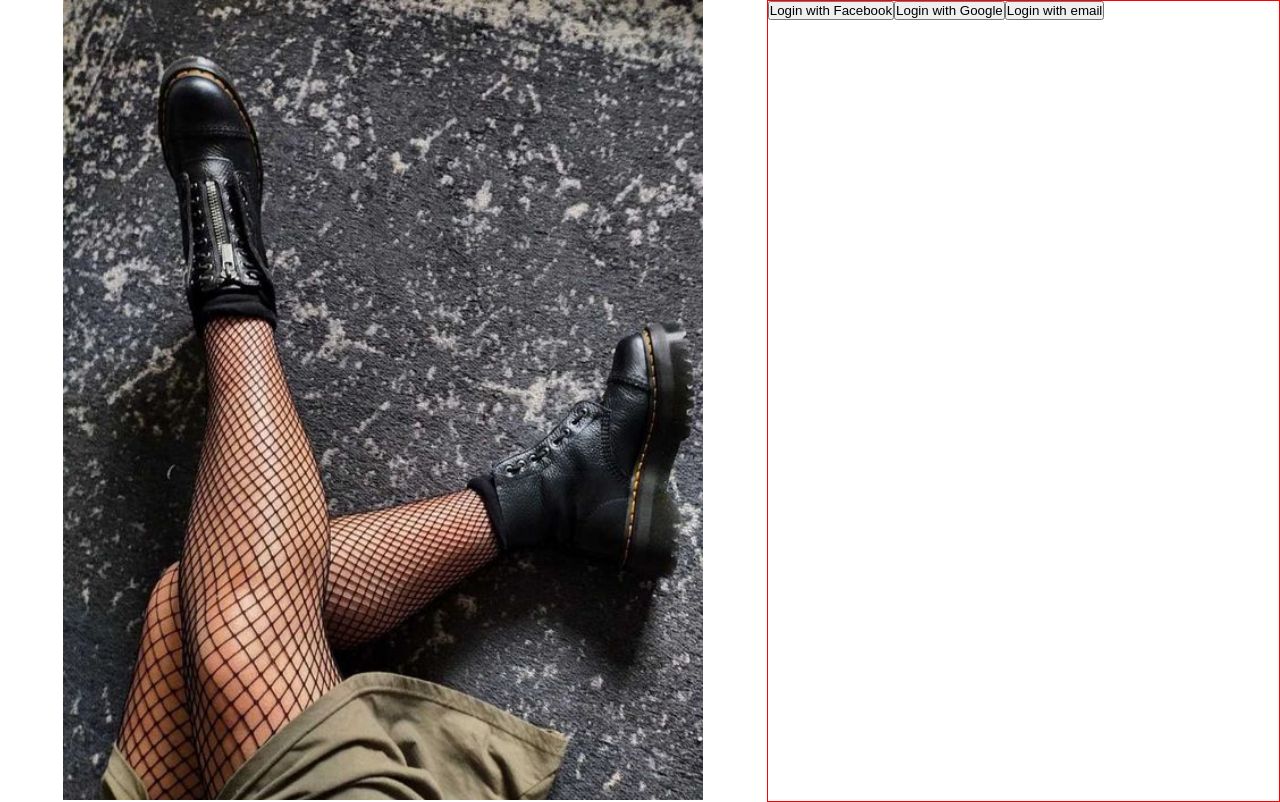
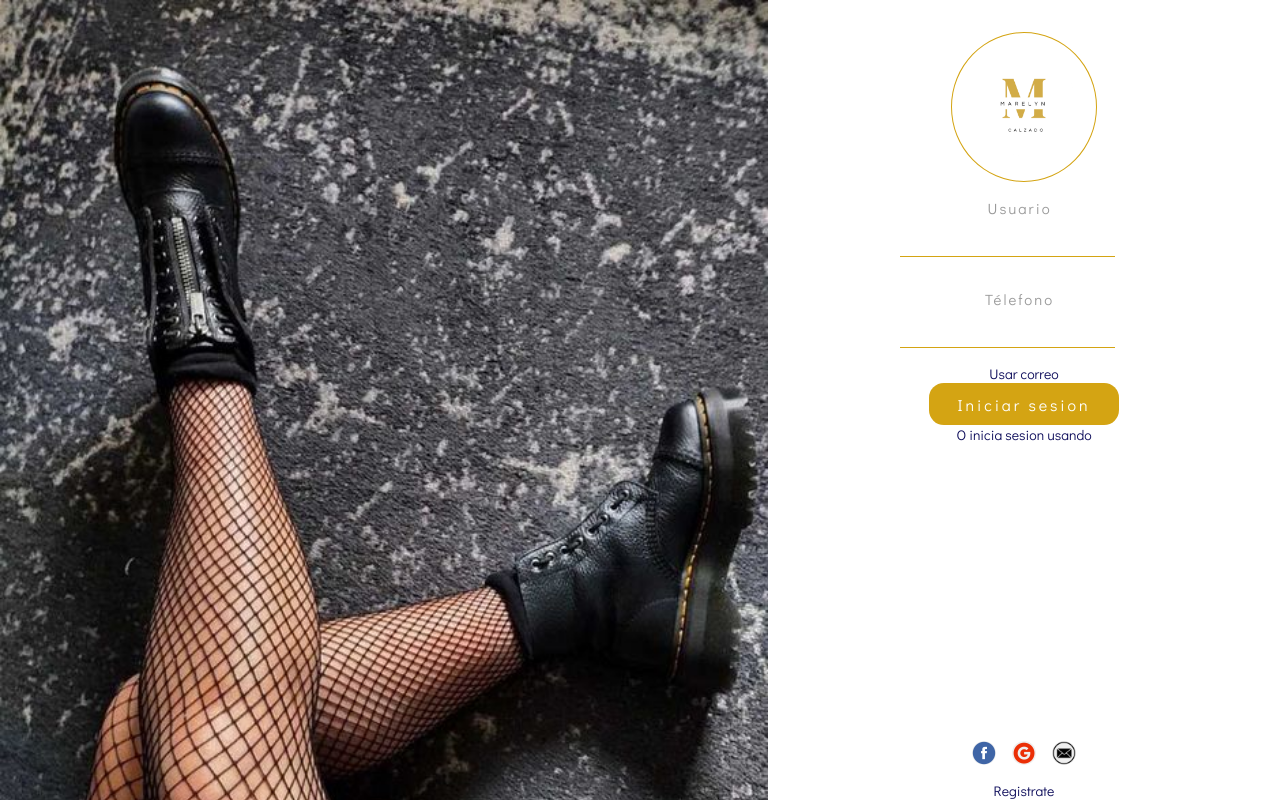
Before and after one commit to Nirvana-Code-Zen/Marelyn, a React (Vite) app: page /login in a window 1280 px wide. Built offline with nearby package versions, Linux system fonts and the light colour scheme; no server answers.

Commit message:
chore: commit save point

```diff
--- a/src/UI/Components/Button/ButtonStyled.ts
+++ b/src/UI/Components/Button/ButtonStyled.ts
@@ -1,4 +1,12 @@
 import styled from 'styled-components'
+
+type ButtomProps = {
+  size?: string,
+  height?: string,
+  background?: string,
+  width?: string
+}
+
 
 const buttonSize = {
   small: '5rem',
@@ -9,13 +17,13 @@ const buttonSize = {
   fit: '100%'
 }
 
-export const ButtonStyled = styled.button`
+export const ButtonStyled = styled.button<ButtomProps>`
   display: flex;
   flex-direction: row;
   justify-content: center;
   align-items: center;
   padding: .62rem 1.75rem;
-  width: ${props => buttonSize[props.size] || buttonSize.fit};
+  width: ${props => props.buttonSize };
   height: ${props => props.height} ;
   border-radius: 0.93rem;
   border: 1px solid transparent;
--- a/src/UI/Components/Button/index.tsx
+++ b/src/UI/Components/Button/index.tsx
@@ -2,7 +2,19 @@ import PropTypes from 'prop-types'
 
 import { ButtonStyled } from './ButtonStyled'
 
-export const Button = ({ onClick, children, background, size, height, color, arrow }) => {
+type PropsButtom = {
+  onClick: ()=>{},
+  children: React.ReactNode,
+  background: string,
+  size: string,
+  height: string,
+  color: string,
+  arrow: boolean,
+
+}
+
+
+export const Button = ({ onClick , children, background, size, height, color, arrow }) => {
   return (
     <ButtonStyled type='button'
       onClick={onClick}
--- a/src/UI/Global-styles/Components/Forms/index.tsx
+++ b/src/UI/Global-styles/Components/Forms/index.tsx
@@ -1,57 +1,90 @@
 import styled from 'styled-components'
 
-export const Form = styled.form`
-    display: flex;
-    justify-content: ${props => props?.styledModified?.justify || 'center'};
-    margin: ${props => props?.styledModified?.margin || 'auto'};
-    margin-top: ${props => props?.styledModified?.top || '0'} ;
-    flex-wrap: ${props => props?.styledModified?.wrap || 'wrap'};
-    flex-direction: ${props => props?.styledModified?.direction || 'row'};
-    align-items: center;
-    width: ${props => props?.styledModified?.width || props.theme.width_porcentages};
-    padding: ${props => props?.styledModified?.padding};
-    row-gap: ${props => props?.styledModified?.gap || '0'};
-    height: ${props => props.styledModified?.height || 'auto'};
+type FormProps = {
+  styledModifield?:{
+    justify?: string;
+    margin?: string;
+    top?: string;
+    wrap?: string;
+    direction?: string;
+    width?: string;
+    padding?: string;
+    gap?: string;
+    height?: string;
+    position?: string;
+    bottom?: string;
+  }
 
-    & form:focus{
-      outline: none;
-    }
+}
+
+type GroupFormProps = {
+  left?: string;
+  right?: string;
+  top?: string;
+  bottom?: string;
+};
+
+type InputProps = {
+  width?: string;
+  margin_left?: string;
+};
+
+type SelectProps = {
+  $margin?: string;
+};
 
 
+export const Form = styled.form<FormProps>`
+  display: flex;
+  justify-content: ${(props) => props?.styledModifield?.justify || 'center'};
+  margin: ${(props) => props?.styledModifield?.margin || 'auto'};
+  margin-top: ${(props) => props?.styledModifield?.top || '0'};
+  flex-wrap: ${(props) => props?.styledModifield?.wrap || 'wrap'};
+  flex-direction: ${(props) => props?.styledModifield?.direction || 'row'};
+  align-items: center;
+  width: ${(props) => props?.styledModifield?.width || props.theme.width_porcentages};
+  padding: ${(props) => props?.styledModifield?.padding};
+  row-gap: ${(props) => props?.styledModifield?.gap || '0'};
+  height: ${(props) => props.styledModifield?.height || 'auto'};
+
+  & form:focus {
+    outline: none;
+  }
+
   & p {
-    font-family: ${props => props.theme.fonts.texts_titles};
-    letter-spacing: 0.125rem ;
-    font-size: ${props => props.theme.fonts_sizes.small_texts};
+    font-family: ${(props) => props.theme.fonts.texts_titles};
+    letter-spacing: 0.125rem;
+    font-size: ${(props) => props.theme.fonts_sizes.small_texts};
     width: 75%;
     text-align: center;
     box-sizing: border-box;
     cursor: pointer;
   }
+
   & span {
-    font-family: ${props => props.theme.fonts.texts_titles};
-    letter-spacing: 0.125rem ;
-    font-size: ${props => props.theme.fonts_sizes.small_texts};
+    font-family: ${(props) => props.theme.fonts.texts_titles};
+    letter-spacing: 0.125rem;
+    font-size: ${(props) => props.theme.fonts_sizes.small_texts};
     text-align: center;
     box-sizing: border-box;
     color: #999999;
-    position: ${props => props.position};
-    bottom: ${props => props.bottom};
+    position: ${(props) => props?.styledModifield?.position };
+    bottom: ${(props) => props?.styledModifield?.bottom };
+  }
 
-  }
   a {
     text-decoration: none;
     color: black;
     cursor: pointer;
   }
 `
-
-export const GroupForm = styled.div`
+export const GroupForm = styled.div<GroupFormProps>`
   position: relative;
-  margin: 1rem 0 ;
-  left: ${props => props.left};
-  right: ${props => props.right};
-  top: ${props => props.top};
-  bottom: ${props => props.bottom};
+  margin: 1rem 0;
+  left: ${(props) => props.left};
+  right: ${(props) => props.right};
+  top: ${(props) => props.top};
+  bottom: ${(props) => props.bottom};
 
   & .bar:before {
     left: 30%;
@@ -61,80 +94,77 @@ export const GroupForm = styled.div`
     right: 50%;
   }
 
-  & .bar:before, & .bar:after {
+  & .bar:before,
+  & .bar:after {
     content: '';
-    height: 0.125rem ;
+    height: 0.125rem;
     width: 0;
     bottom: 1px;
     position: absolute;
-    background: ${props => props.theme.colors.secondary};
+    background: ${(props) => props.theme.colors.secondary};
     transition: 0.2s ease all;
 
-   &:focus-within .label-char {
-    transform: translateY(-1.25rem); /* o cualquier estilo que desees */
-}
+    &:focus-within .label-char {
+      transform: translateY(-1.25rem);
+    }
   }
 
   & label {
-    font-family: ${props => props.theme.fonts.texts_titles};
-    letter-spacing: 0.125rem ;
+    font-family: ${(props) => props.theme.fonts.texts_titles};
+    letter-spacing: 0.125rem;
     color: #999;
-    font-size: ${props => props.theme.fonts_sizes.texts};
+    font-size: ${(props) => props.theme.fonts_sizes.texts};
     font-weight: normal;
     position: absolute;
     pointer-events: none;
-    left: 0.31rem ;
+    left: 0.31rem;
     top: 0.62rem;
     display: flex;
   }
 `
 
-export const Input = styled.input`
-  font-size: ${props => props.theme.fonts_sizes.texts};
+export const Input = styled.input<InputProps>`
+  font-size: ${(props) => props.theme.fonts_sizes.texts};
   padding: 0.62rem 0.62rem 0.37rem 0.31rem;
   display: block;
-  width:  ${props => props.width || '100%'};
+  width: ${(props) => props.width || '100%'};
   border: none;
-  border-bottom: 1px solid ${props => props.theme.colors.primary};
+  border-bottom: 1px solid ${(props) => props.theme.colors.primary};
   background: transparent;
   box-sizing: border-box;
-  letter-spacing: 0.125rem  ;
-  margin-left: ${props => props.margin_left};
+  letter-spacing: 0.125rem;
+  margin-left: ${(props) => props.margin_left};
 
   &:focus {
     outline: none;
     border-bottom: none;
   }
 
-
   &:focus ~ label .label-char,
-  &:valid ~ label .label-char{
-
+  &:valid ~ label .label-char {
     transform: translateY(-1.25rem);
-    font-size: ${props => props.theme.fonts_sizes.button_text};;
-
+    font-size: ${(props) => props.theme.fonts_sizes.button_text};
     transform: translateY(-20px);
     font-size: 16px;
-    color: ${props => props.theme.colors.secondary};
+    color: ${(props) => props.theme.colors.secondary};
   }
-
 
   &:focus ~ .bar:before,
   &:focus ~ .bar:after {
     width: 50%;
   }
 `
-export const Select = styled.select`
+
+export const Select = styled.select<SelectProps>`
   display: flex;
   width: 16.25rem;
   height: 2.5rem;
-  font-size: ${props => props.theme.fonts_sizes.texts};
-  background: ${props => props.theme.colors.secondary};
+  font-size: ${(props) => props.theme.fonts_sizes.texts};
+  background: ${(props) => props.theme.colors.secondary};
   color: white;
   cursor: pointer;
   padding: 0.31rem;
   outline: none;
   border-radius: 0.31rem;
-  margin: ${props => props.$margin};
-
+  margin: ${(props) => props.$margin};
 `
--- a/src/UI/Global-styles/theme.ts
+++ b/src/UI/Global-styles/theme.ts
@@ -9,6 +9,7 @@ export const theme = {
     white: '#ffffff',
     hover_search: '#efb810',
     texts: '#999999',
+    texts_secondary: '#0B0A59',
     hover_tabs: '#E3D99F'
   },
   fonts: {
--- a/src/UI/Pages/Login/LoginStyled.ts
+++ b/src/UI/Pages/Login/LoginStyled.ts
@@ -2,6 +2,13 @@ import styled from 'styled-components'
 
 export const LoginStyled = styled.div`
   display: flex;
+  font-family: ${props => props.theme.fonts.texts_titles};
+
+  & label{
+    font-size: ${props => props.theme.fonts_sizes.extra_small_texts};
+    color: ${props => props.theme.colors.texts_secondary};
+    cursor: pointer;
+  }
 `
 
 export const ContainerBannerStyled = styled.div`
@@ -16,15 +23,63 @@ export const ContainerBannerStyled = styled.div`
 
 }`
 
+export const ContainerLogo = styled.div`
+  width: 100%;
+  display: flex;
+  justify-content: center;
+  padding-top: 2rem;
+
+  & .image-logo{
+    width: 9rem;
+    border-radius: 50%;
+    border: 1px solid ${props => props.theme.colors.primary}
+
+  }
+
+  & img{
+    width: 100%;
+    height: 100%;
+  }
+`
+
 export const ContainerFormLoginStyled = styled.div`
   width:40vw ;
   height: 100vh;
-  border: 1px solid red;
+  display: flex;
+  flex-direction: column;
+  justify-content: space-evenly;
 `
+
+
 export const SocialContentStyled = styled.div`
   display: flex;
-  width: 80%;
+  width: 100%;
   justify-content: center;
-  gap: 1.87rem;
+  gap: 1rem;
   cursor: pointer;
+
+  & label{
+    color: ${props => props.theme.colors.texts};
+  }
 `
+export const ContainerNewtwork = styled.button`
+  display: flex;
+  align-items: center;
+  border-radius: 50%;
+  border: none;
+  cursor: pointer;
+  & img{
+    width: 1.5rem;
+  }
+`
+
+export const Footer = styled.div`
+  display: flex;
+  justify-content: center;
+  flex-direction: column;
+  align-items: center;
+
+  & label {
+    padding-top: 1rem;
+  }
+`
--- a/src/UI/Pages/Login/index.tsx
+++ b/src/UI/Pages/Login/index.tsx
@@ -1,14 +1,22 @@
 import { MouseEvent,  useContext } from 'react'
 
 import { AuthContext } from '~UI/Context/Auth'
+import { Form, GroupForm, Input } from '~UI/Global-styles/Components/Forms'
+import { BotaBannerImage, Email, FacebookImage, GmailImage, Logo } from '~UI/assets/ImagesPaths'
 
-import { LoginStyled, ContainerBannerStyled, ContainerFormLoginStyled } from './LoginStyled'
+import { LoginStyled, ContainerBannerStyled, ContainerFormLoginStyled, SocialContentStyled, ContainerLogo, ContainerNewtwork, Footer } from './LoginStyled'
 
 import { AuthMethodProvider, AuthProviders } from '~modules/auth/domain/repository'
+import { Button } from '~Components/Button'
 
 export const Login = () => {
   const auth = useContext(AuthContext)
 
+  const inputLabels ={
+    user: 'Usuario'.split(''),
+    phone: 'Télefono'.split(''),
+    email: 'Correo'.split('')
+  }
   const login = async (evt: MouseEvent<HTMLButtonElement>) => {
     try {
       const { currentTarget } = evt
@@ -22,12 +30,71 @@ export const Login = () => {
   return (
     <LoginStyled>
       <ContainerBannerStyled>
-        <img src="src/UI/assets/Bota.jpeg" alt="banner" className='banner' />
+        <figure className='image-banner'>
+          <img src={BotaBannerImage} alt="banner" className='banner' />
+        </figure>
       </ContainerBannerStyled>
       <ContainerFormLoginStyled>
-        <button onClick={login} data-authmethod={AuthProviders.Facebook}>Login with Facebook</button>
-        <button onClick={login} data-authmethod={AuthProviders.Google}>Login with Google</button>
-        <button onClick={login} data-authmethod={AuthProviders.Email}>Login with email</button>
+        <ContainerLogo>
+          <figure className='image-logo'>
+            <img src={Logo} alt="logo-Marelyn " />
+          </figure>
+        </ContainerLogo>
+
+        <Form styledModifield={{ justify: 'center', direction: 'column' }}>
+          <GroupForm>
+          <span className='bar'>Usuario</span>
+            <Input
+            width="80%"
+            name='user'
+            type='text'
+            margin_left="10px"
+            required
+            />
+          </GroupForm>
+          <GroupForm>
+            <span className='bar'>Télefono</span>
+          <Input
+            width="80%"
+            name='phone'
+            margin_left="10px"
+            type='number'
+            />
+          </GroupForm>
+          <label htmlFor="change-loging-method">Usar correo</label>
+
+          <Button
+          background='#d4a413'
+          size='large'
+          >Iniciar sesion</Button>
+
+          <label htmlFor="">O inicia sesion usando </label>
+        </Form>
+    <Footer>
+    <SocialContentStyled>
+          <ContainerNewtwork
+          onClick={login}
+          data-authmethod={AuthProviders.Facebook}
+          >
+            <img src={FacebookImage} alt="facebook" />
+          </ContainerNewtwork>
+          <ContainerNewtwork
+          onClick={login}
+          data-authmethod={AuthProviders.Google}
+          >
+            <img src={GmailImage} alt="facebook" />
+          </ContainerNewtwork>
+          <ContainerNewtwork
+          onClick={login}
+          data-authmethod={AuthProviders.Email}>
+            <img src={Email} alt="facebook" />
+          </ContainerNewtwork>
+
+        </SocialContentStyled>
+        <label htmlFor="">Registrate</label>
+
+    </Footer>
+
       </ContainerFormLoginStyled>
     </LoginStyled>
   )
--- /dev/null
+++ b/src/UI/assets/ImagesPaths.ts
@@ -0,0 +1,5 @@
+export const FacebookImage: string  = 'src/UI/assets/facebook.png'
+export const GmailImage: string  = 'src/UI/assets/gmail.png'
+export const BotaBannerImage: string = 'src/UI/assets/Bota.jpeg'
+export const Logo: string = 'src/UI/assets/logoMarely.png'
+export const Email: string = 'src/UI/assets/email.png'
```
Also changed, not shown: src/UI/assets/email.png (added).
